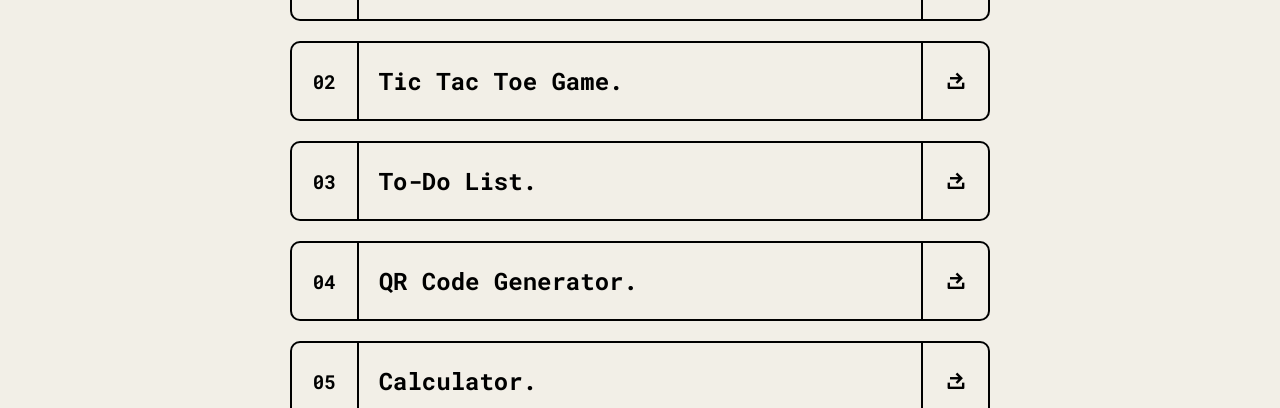
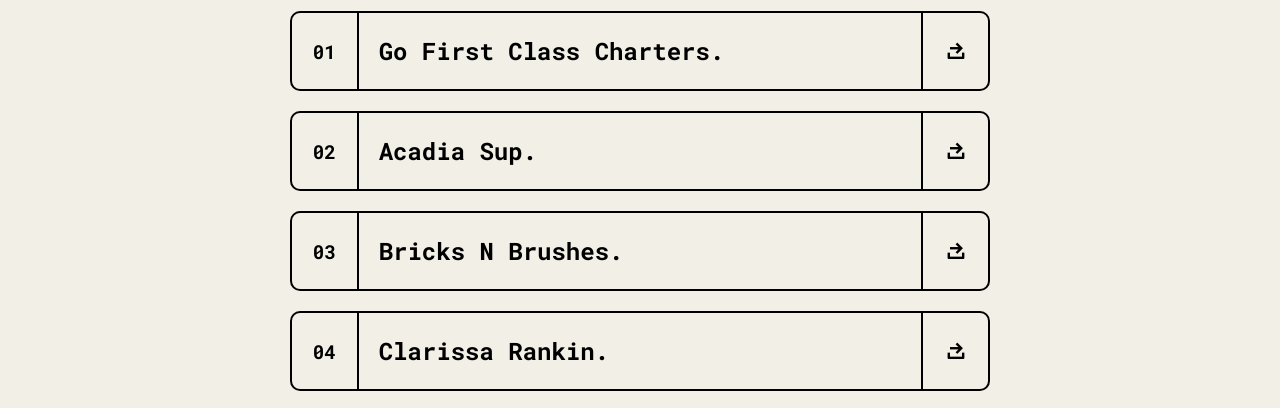
Before and after one commit to kazimahmad22/projects, a plain HTML site: page index.html in a window 1280 px wide. Shown: the part 297-705 px from the top of the page. Drawn offline with nearby package versions, Linux system fonts and the light colour scheme.

Commit message:
wordpess portfolio added

```diff
--- a/index.html
+++ b/index.html
@@ -24,9 +24,13 @@
       </a>
     </header>
 
-    <h1 id="welcomeHeading">Welcome to my projects</h1>
-
+    <!-- <h1 id="welcomeHeading">Welcome To Kazim's Portfolio</h1> -->
+    <!-- card container has the style of display none in css -->
     <div class="cardContainer"></div>
+    <div id="web_main">
+      <h1 id="welcomeHeading">WordPress Websites</h1>
+      <div id="websiteProjects"></div>
+    </div>
     <script src="main.js"></script>
   </body>
 </html>
--- a/main.js
+++ b/main.js
@@ -52,3 +52,131 @@ project.forEach((e, index) => {
 });
 
 console.log("@ kazim ahmad");
+
+//! WordPress Websites
+
+const web_project = [
+  {
+    title: "Go First Class Charters",
+    link: "https://gofirstclasscharters.ellingtonsupport.com/",
+  },
+  {
+    title: "Acadia Sup",
+    link: "http://www.acadiasup.com",
+  },
+  {
+    title: "Bricks n Brushes",
+    link: "https://www.bricksandbrushestours.com/",
+  },
+  {
+    title: "Clarissa Rankin",
+    link: "https://clarissa.ellingtonsupport.com/",
+  },
+  {
+    title: "Little Love Affair",
+    link: "https://littleloveaffair.com/",
+  },
+  {
+    title: "Cali's Beach Buggies",
+    link: "https://calisbeachbuggies.com/",
+  },
+  {
+    title: "True Tours",
+    link: "http://www.truetours.net",
+  },
+  {
+    title: "Beach Life Golf Cart Rentals",
+    link: "https://beachlifegolfcartrentals.com/",
+  },
+  {
+    title: "Ocmulgee Outdoor Expeditions",
+    link: "https://www.ocmulgeeoutdoorexpeditions.com/",
+  },
+  {
+    title: "Hidden Treasure Charters",
+    link: "https://www.hiddentreasurecharters.com/",
+  },
+  {
+    title: "Shoreline Watersports",
+    link: "https://www.shorelinewatersports.com/",
+  },
+  {
+    title: "Igg Shipping",
+    link: "https://iggshipping.com/",
+  },
+  // --- Rest of the list ---
+  {
+    title: "Battlefront Memphis",
+    link: "https://www.battlefrontmemphis.com/",
+  },
+  {
+    title: "Ironwood Powersports",
+    link: "https://ironwoodpowersports.com/",
+  },
+  {
+    title: "Chelan Parasail & Watersports",
+    link: "http://www.chelanparasail.com",
+  },
+  {
+    title: "Pure Aloha Adventures Hawaii",
+    link: "https://purealohaadventures.com/",
+  },
+  {
+    title: "Pure Aloha Adventures Alabama",
+    link: "https://purealohaadventures.com/",
+  },
+  {
+    title: "Party Tours",
+    link: "http://www.partytours.com",
+  },
+  {
+    title: "Private Mexico Tours",
+    link: "https://www.privatemexicotours.com/",
+  },
+  {
+    title: "Dark Side of Denver Ghost Tours",
+    link: "https://darksideofdenver.com/",
+  },
+  {
+    title: "Letts Go Watersports",
+    link: "https://www.lettsgowatersports.com/",
+  },
+  {
+    title: "A1 Red Carpet",
+    link: "https://a1redcarpet.com/",
+  },
+  {
+    title: "Reclaimed Elements",
+    link: "https://reclaimedelements.ca/",
+  },
+  {
+    title: "Capital Towing",
+    link: "https://capitaltowingnc.com/",
+  },
+];
+
+const web_project_container = document.querySelector("#websiteProjects");
+
+web_project.forEach((e, index) => {
+  let div = document.createElement("div");
+  div.className = "card";
+
+  let formattedIndex = index + 1 < 10 ? `0${index + 1}` : `${index + 1}`;
+
+  let p = document.createElement("p");
+  p.innerHTML = `${formattedIndex}`;
+
+  let title = document.createElement("h2");
+  title.innerHTML = `${e.title}.`;
+
+  let icon = document.createElement("a");
+  icon.setAttribute("href", `${e.link}`);
+  icon.setAttribute("target", `_blank`);
+  icon.innerHTML = '<i id="icon" class="ri-share-forward-2-line"></i>';
+
+  div.appendChild(p);
+  div.appendChild(title);
+  div.appendChild(icon);
+
+  web_project_container.appendChild(div);
+});
--- a/style.css
+++ b/style.css
@@ -64,6 +64,7 @@ header {
 }
 
 .cardContainer {
+    display: none !important;
     margin-top: 50px;
     width: 100%;
     display: flex;
@@ -82,6 +83,7 @@ header {
     border-radius: 10px;
     width: 700px;
     height: 80px;
+    transition: .15s ease all;
 }
 
 .card>p {
@@ -115,9 +117,15 @@ header {
     transition: all .1s ease;
 }
 
+
+
 .card>a:hover {
     background-color: black;
     color: white;
+}
+
+.card:hover {
+    background-color: #fff7c0;
 }
 
 
@@ -128,3 +136,22 @@ a:visited {
     text-decoration: none;
 
 }
+
+
+
+#web_main {
+    padding: 80px 10px;
+    display: flex;
+    flex-direction: column;
+    align-content: center;
+    justify-content: center;
+    gap: 40px;
+}
+
+#websiteProjects {
+    display: flex;
+    flex-direction: column;
+    align-items: center;
+    justify-content: center;
+    gap: 20px;
+}
```
